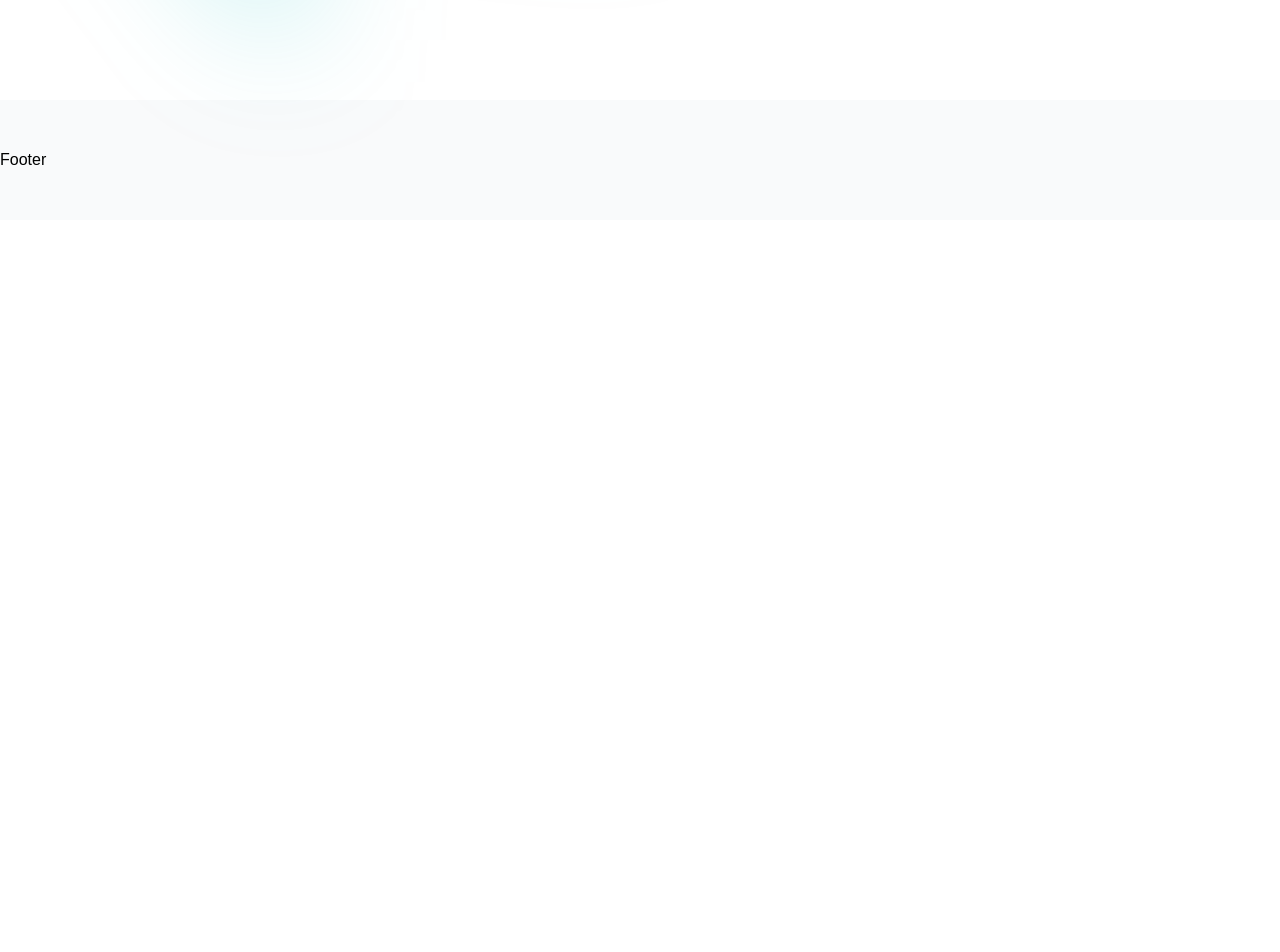
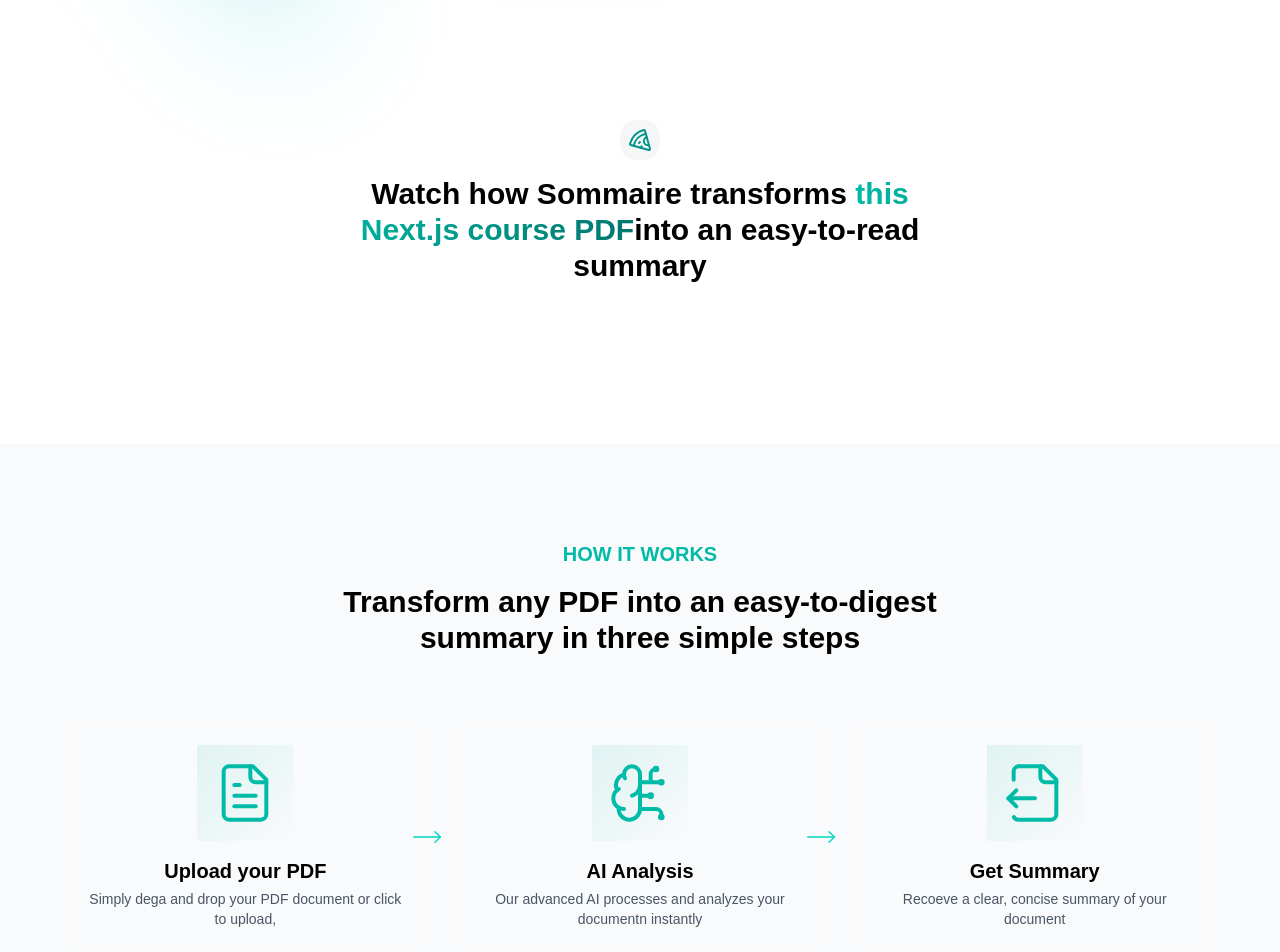
Before and after one commit to Divyshekhar/Sommaire, a Next.js app: page / in a window 1280 px wide. Shown: the part 580-1532 px from the top of the page. Before the commit the page ends 800 px from the top, so only its background shows below. Built offline with nearby package versions, Linux system fonts and the light colour scheme.

Commit message:
feat: demo-section & how-it-works-section

```diff
--- a/app/page.tsx
+++ b/app/page.tsx
@@ -1,14 +1,16 @@
+import DemoSection from '@/components/home/demo-section';
 import HeroSection from '../components/home/hero-section';
 import BgComponent from '@/components/common/bg-gradient';
+import HowItWorksSection from '@/components/home/how-it-works-section';
 export default function Home() {
   return (
     <div className="relative w-full">
       <BgComponent />
       <div className='flex flex-col'>
       <HeroSection />
+      <DemoSection />
+      <HowItWorksSection />
       </div>
-      {/* <DemoSection /> */}
-      {/* <HowItWorksSection /> */}
 
       {/* <PricingSection /> */}
 
--- /dev/null
+++ b/components/home/demo-section.tsx
@@ -0,0 +1,40 @@
+import { Pizza } from "lucide-react";
+
+export default function DemoSection() {
+    return (
+        <section className="relative">
+            <div className="py-12 lg:py-24 mx-w-5xl mx-auto px-4 sm:px-6 lg:px-8 lg:pt-12">
+
+                <div
+                    aria-hidden="true"
+                    className="pointer-events-none absolute inset-0 -z-10 transform-gpu overflow-hidden blur-3xl"
+                >
+                    <div
+                        className="relative left-[calc(50%+3rem)] aspect-[1155/678] w-[36.125rem] -translate-x-1/2 bg-linear-to-br from-emerald-500 via-teal-500 to-cyan-500 opacity-30 sm:left-[calc(50%+36rem)] sm:w-[72.1875rem]"
+                        style={{
+                            clipPath:
+                                'polygon(74.1% 44.1%, 100% 61.6%, 97.5% 26.9%, 85.5% 0.1%, 80.7% 2%, 72.5% 32.5%, 60.2% 62.4%, 52.4% 68.1%, 47.5% 58.3%, 45.2% 34.5%, 27.5% 76.7%, 0.1% 64.9%, 17.9% 100%, 27.6% 76.8%, 76.1% 97.7%, 74.1% 44.1%)',
+                        }}
+                    />
+                </div>
+                <div className="flex flex-col items-center text-center space-y-4">
+                    <div className="inline-flex items-center justify-center p-2 rounded-2xl bg-gray-100/80 backdrop-blur-xs border-gray-500/20 mb-4">
+                        <Pizza className="w-6 h-6 text-teal-600" />
+                    </div>
+                    <div className=" text-center mb-16">
+                        <h3 className="font-bold text-3xl max-w-2xl mx-auto px-4 sm:px-6">
+                            Watch how Sommaire transforms
+                            <span className="bg-linear-to-r from-teal-500 to-teal-700 bg-clip-text text-transparent"> this Next.js course PDF</span>into an easy-to-read summary
+                        </h3>
+                    </div>
+                    <div className="flex justify-center items-center  px-2 sm:px-4 lg:px-6">
+                        {/* summary viewer */}
+                    </div>
+                </div>
+            </div>
+
+
+        </section>
+    )
+
+}
--- a/components/home/hero-section.tsx
+++ b/components/home/hero-section.tsx
@@ -23,7 +23,7 @@
                     </span> {'  '}
                     summaries
             </h1>
-            <h2 className="text-center text-lg sm:text-xl lg:text-2xl px-4 lg:px-0 lg:max-w-4xl text-gray-600">Get a beutiful summary reel of the document in seconds.</h2>
+            <h2 className="text-center text-lg sm:text-xl lg:text-2xl px-4 lg:px-0 lg:max-w-4xl text-gray-600">Get a beautiful summary reel of the document in seconds.</h2>
             <Link href={'/#pricing'}>
                 <Button variant={'link'} className="flex gap-2 text-base items-center bg-teal-500 hover:bg-blue-600 text-white mt-6 sm:text-lg lg:text-xl rounded-full px-12 sm:px-14 lg:px-16 sm:py-7 lg:py-8 lg:mt-16 ">
                     <span className="pl-2">Try Sommaire</span>
--- /dev/null
+++ b/components/home/how-it-works-section.tsx
@@ -0,0 +1,84 @@
+import { BrainCircuit, FileOutput, FileText, MoveRight } from "lucide-react";
+import { ReactNode } from "react";
+
+type Step = {
+    icon: ReactNode;
+    label: string;
+    description: string;
+}
+
+const steps: Step[] = [
+    {
+        icon: <FileText size={64} strokeWidth={1.5} />,
+        label: 'Upload your PDF',
+        description: "Simply dega and drop your PDF document or click to upload,"
+
+    },
+    {
+        icon: <BrainCircuit size={64} strokeWidth={1.5} />,
+        label: 'AI Analysis',
+        description: "Our advanced AI processes and analyzes your documentn instantly",
+
+    },
+    {
+        icon: <FileOutput size={64} strokeWidth={1.5} />,
+        label: "Get Summary",
+        description: "Recoeve a clear, concise summary of your document"
+    }
+
+]
+
+export default function HowItWorksSection() {
+    return (
+        <section className="relative overflow-hidden bg-gray-50">
+            <div className="py-12 lg:py-24 mx-w-5xl mx-auto px-4 sm:px-6 lg:px-8">
+                <div
+                    aria-hidden="true"
+                    className="pointer-events-none absolute inset-0 -z-10 transform-gpu overflow-hidden blur-3xl"
+                >
+                    <div
+                        className="relative left-[calc(50%+3rem)] aspect-[1155/678] w-[36.125rem] -translate-x-1/2 bg-linear-to-br from-emerald-500 via-teal-500 to-cyan-500 opacity-30 sm:left-[calc(50%+36rem)] sm:w-[72.1875rem]"
+                        style={{
+                            clipPath:
+                                'polygon(74.1% 44.1%, 100% 61.6%, 97.5% 26.9%, 85.5% 0.1%, 80.7% 2%, 72.5% 32.5%, 60.2% 62.4%, 52.4% 68.1%, 47.5% 58.3%, 45.2% 34.5%, 27.5% 76.7%, 0.1% 64.9%, 17.9% 100%, 27.6% 76.8%, 76.1% 97.7%, 74.1% 44.1%)',
+                        }}
+                    />
+                </div>
+                <div className="text-center mb-16">
+                    <h2 className="font-bold text-xl uppercase mb-4 text-teal-500">How it works</h2>
+                    <h3 className="font-bold text-3xl max-w-2xl mx-auto">Transform any PDF into an easy-to-digest summary in three simple steps</h3>
+                </div>
+                <div className="grid grid-cols-1 md:grid-cols-3 gap-8 mx-auto max-w-6xl relative">
+                    {steps.map((step, idx) => (
+                        <div key={idx} className="relative flex items-stretch">
+                            <StepItem key={idx} {...step} />
+                            {idx < steps.length - 1 && (
+                                <div className="hidden md:block absolute top-1/2 -right-4 transform -translate-y-1/2 z-10">
+                                    <MoveRight size={32} strokeWidth={1} className="text-teal-400"></MoveRight>
+                                </div>)}
+                        </div>
+                    ))}
+                </div>
+            </div>
+
+
+        </section >
+    )
+}
+
+function StepItem({ icon, label, description }: Step) {
+    return <div className="relative p-6 rounded-2xl bg-white/5 backdrop-blur-xs border border-white/10 hover:border-teal-500/50 transition-colors group w-full">
+        <div className="flex flex-col h-full gap-4">
+            <div className="flex items-center justify-center h-24 w-24 mx-auto bg-linear-to-br from-teal-500/10 to-transparent group-hover:from-teal-500/20">
+                <div className="text-teal-500">
+                    {icon}
+                </div>
+            </div>
+            <div className="flex flex-col flex-1 gap-1 justify-between">
+                <h4 className="text-center font-bold text-xl">{label}</h4>
+                <p className="text-center text-gray-600 text-sm">{description}</p>
+            </div>
+        </div>
+
+    </div>
+}
```
